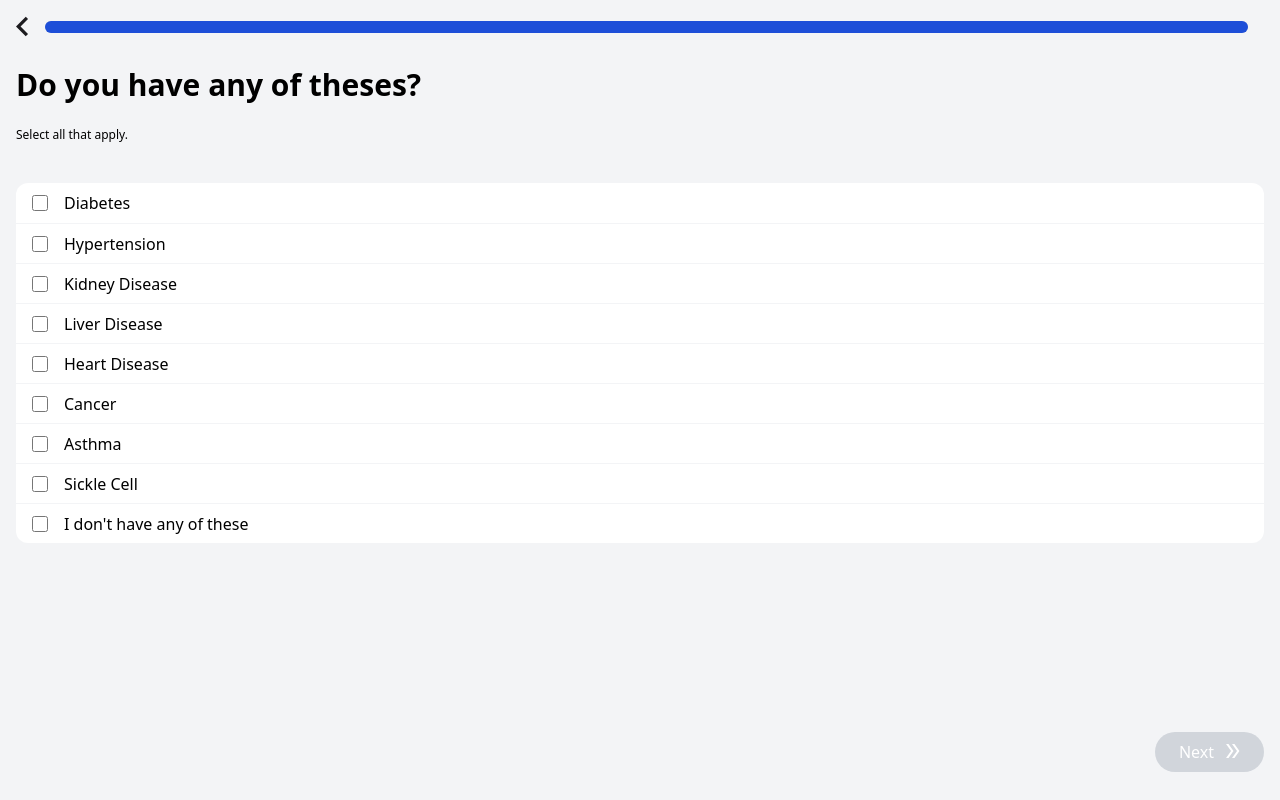
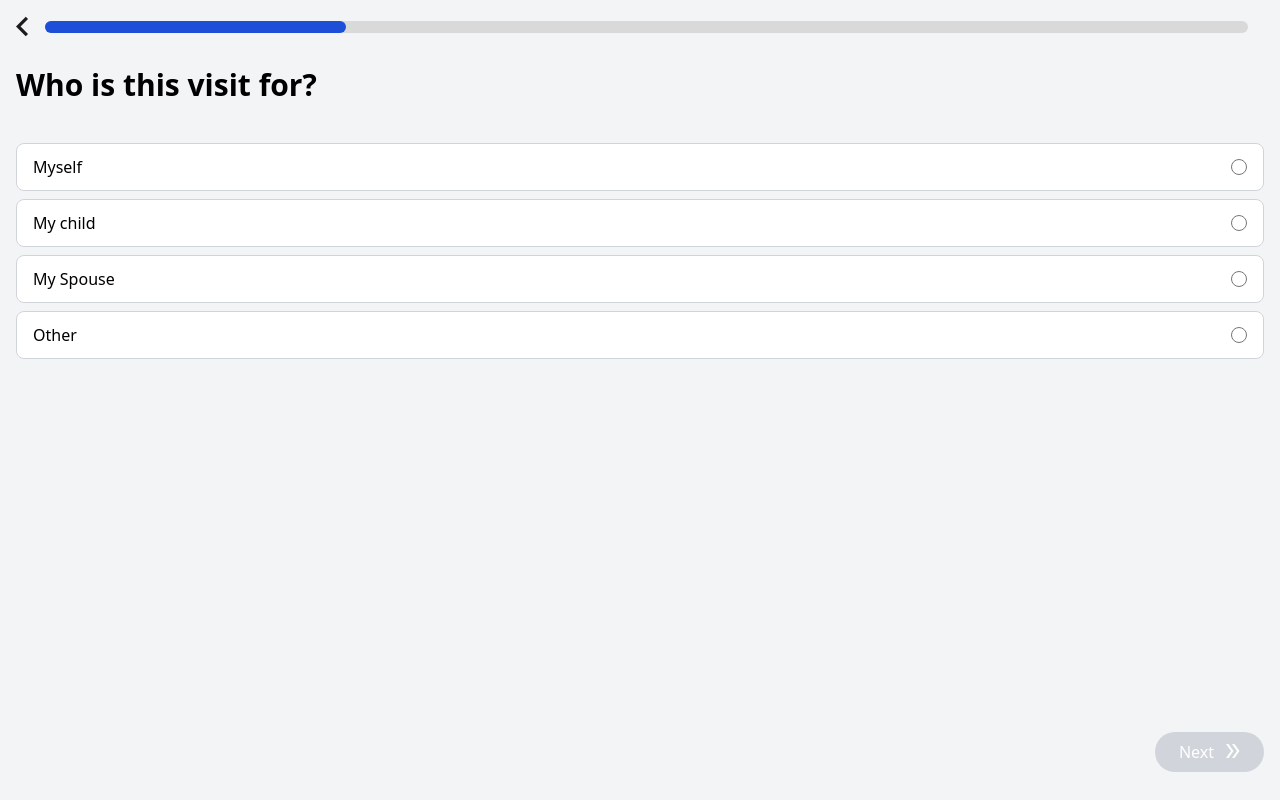
Before and after one commit to nowarrenty/patient-check-in, a Next.js app: page /form in a window 1280 px wide. Built offline with nearby package versions, Linux system fonts and the light colour scheme.

Commit message:
refactor: set form to start at visitFor form

```diff
--- a/pages/form.tsx
+++ b/pages/form.tsx
@@ -9,7 +9,7 @@ import { ComplaintForm } from "../components/forms/complaint-form";
 import { IllnessForm } from "../components/forms/illness-form";
 
 const Form: NextPage = () => {
-  const [formStep, setFormStep] = useState(3);
+  const [formStep, setFormStep] = useState(0);
 
   const {
     register: registerVisitForForm,
```
